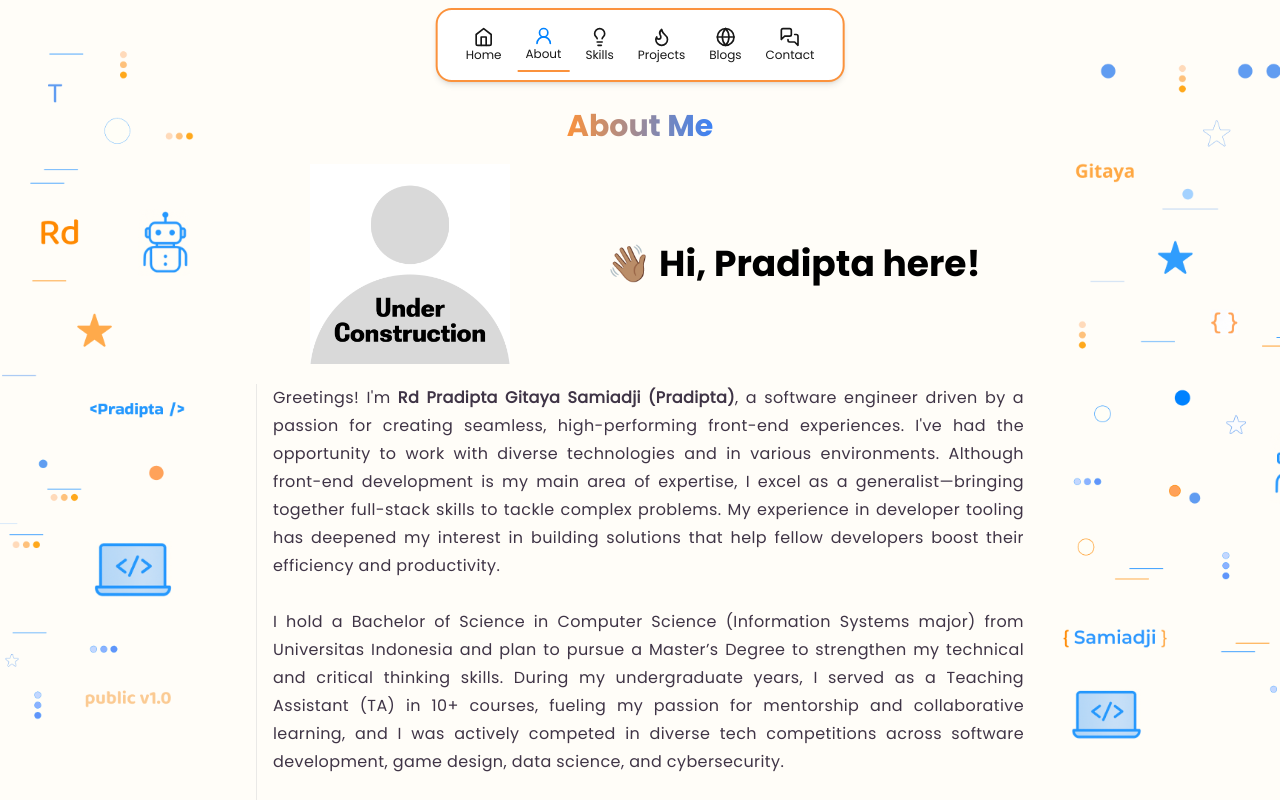
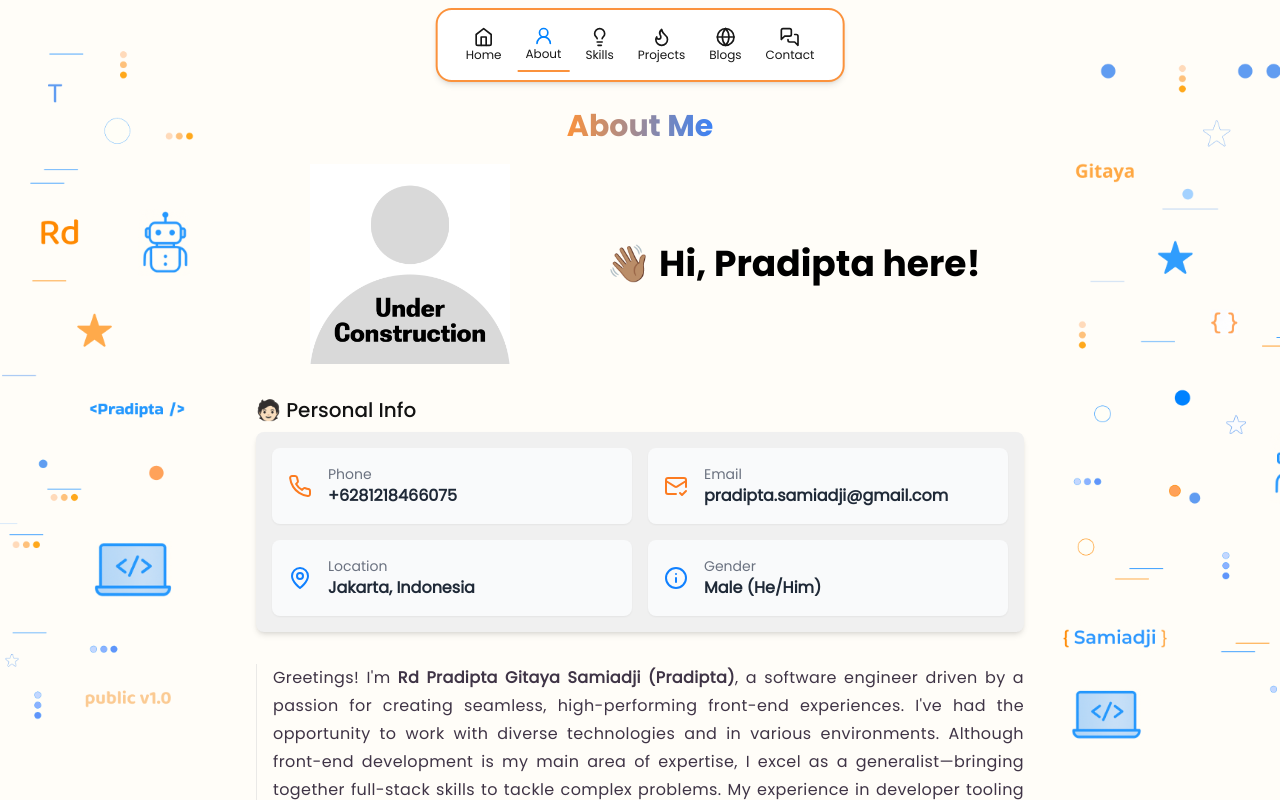
Before and after one commit to Diptags/pradipta-personal-page, a Next.js app: page /about in a window 1280 px wide. Shown: the top 800 px of the page. Built offline with nearby package versions, Linux system fonts and the light colour scheme.

Commit message:
Add personal info on about

```diff
--- a/constants/page-data/about.js
+++ b/constants/page-data/about.js
@@ -46,5 +46,30 @@ export const aboutPageData = {
     <br/><br/>
     Through this journey, I have come to understand that what matters most is not where you begin, but how persistent, curious, and open you are to every opportunity that comes your way.
     My growth has been shaped by hands-on experience, insightful tutorials on YouTube, and a wide range of enriching resources that continue to fuel my passion for building, designing, and sharing ideas through technology.
-  `
+  `,
+  personal_info: {
+    title: "🧑🏻 Personal Info",
+    data: [
+      {
+        key: "phone",
+        label: "Phone",
+        value: "+6281218466075",
+      },
+      {
+        key: "email",
+        label: "Email",
+        value: "pradipta.samiadji@gmail.com",
+      },
+      {
+        key: "location",
+        label: "Location",
+        value: "Jakarta, Indonesia",
+      },
+      {
+        key: "gender",
+        label: "Gender",
+        value: "Male (He/Him)",
+      },
+    ]
+  }
 };
--- a/pages/about.jsx
+++ b/pages/about.jsx
@@ -1,9 +1,16 @@
 import { PageTitle, SeoMetadata } from "@/components";
 import Link from "next/link";
-import { ChevronsRight, MoveUpRight } from "lucide-react";
+import { ChevronsRight, MoveUpRight, Phone, MailCheck, MapPin, Info } from "lucide-react";
 import { aboutPageData, site_metadata } from "@/constants";
-import { blue_3 } from "@/constants/colors";
+import { blue_3, orange_3 } from "@/constants/colors";
 import Image from "next/image";
+
+const personalInfoIcons = {
+  phone: <Phone color={orange_3} />,
+  email: <MailCheck color={orange_3} />,
+  location: <MapPin color={blue_3} />,
+  gender: <Info color={blue_3} />,
+};
 
 const SectionHeading = ({ title, children }) => (
   <div className="my-8">
@@ -52,11 +59,29 @@ const InterestsList = ({ interest }) => (
   </ul>
 );
 
+const PersonalInfoCard = ({ personalInfo }) => (
+  <div className="grid grid-cols-1 md:grid-cols-2 gap-4 bg-light_2 shadow-md rounded-lg p-4 my-2">
+    {personalInfo.map((info, index) => (
+      <div
+        key={index}
+        className="flex items-center gap-4 bg-gray-50 p-4 rounded-lg shadow-sm"
+      >
+        {personalInfoIcons[info.key]}
+        <div>
+          <p className="text-sm font-medium text-gray-500">{info.label}</p>
+          <p className="text-base font-semibold text-gray-800">{info.value}</p>
+        </div>
+      </div>
+    ))}
+  </div>
+);
+
 const About = () => {
   const {
     title,
     story_title,
     name,
+    personal_info,
     about,
     current_activities,
     interest,
@@ -75,6 +100,12 @@ const About = () => {
 
       {/* Photo and Socials Section */}
       <PhotoAndSocials story_title={story_title} />
+
+      {/* Personal Info Card */}
+      <SectionHeading title={personal_info.title}>
+        <PersonalInfoCard personalInfo={personal_info.data} />
+      </SectionHeading>
+
 
       {/* Introduction */}
       <Introduction name={name} about={about} />
```
